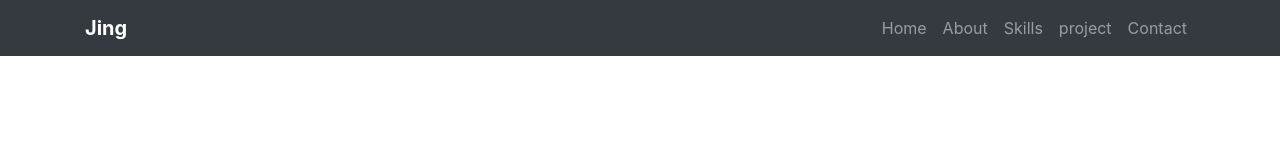
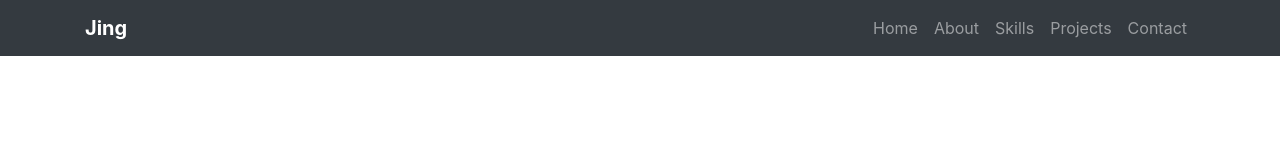
Before and after one commit to angingen/Jingwen-portfolio, a React (Create React App) app: page /home in a window 1280 px wide. Shown: the top 146 px of the page. Built offline with nearby package versions, Linux system fonts and the light colour scheme.

Commit message:
:pencil2: fix typo on nav bar

```diff
--- a/src/components/HeaderComponent.js
+++ b/src/components/HeaderComponent.js
@@ -37,7 +37,7 @@
                     <Link className="nav-link" to='/skills'>Skills</Link>
                 </NavItem>
                 <NavItem>
-                    <Link className="nav-link" to='/projects'>project</Link>
+                    <Link className="nav-link" to='/projects'>Projects</Link>
                 </NavItem>
 
                 <NavItem>
```
